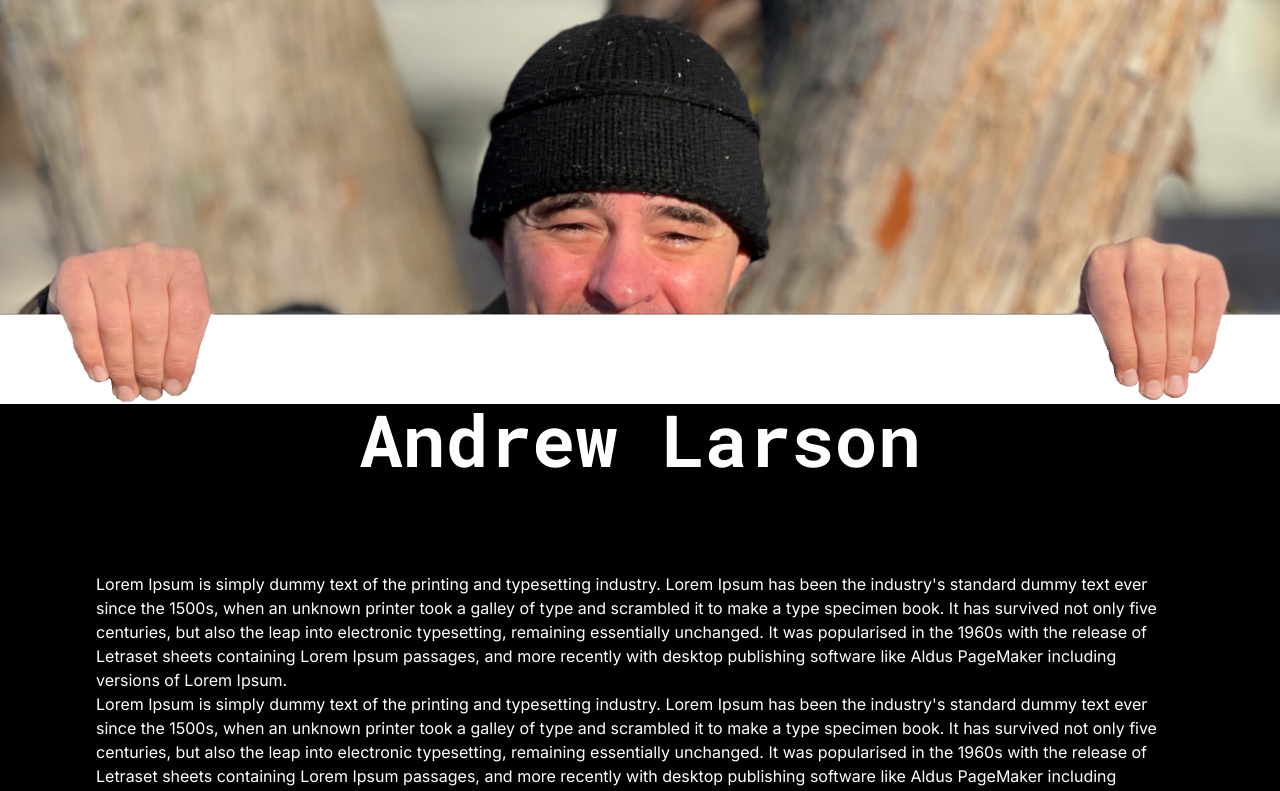
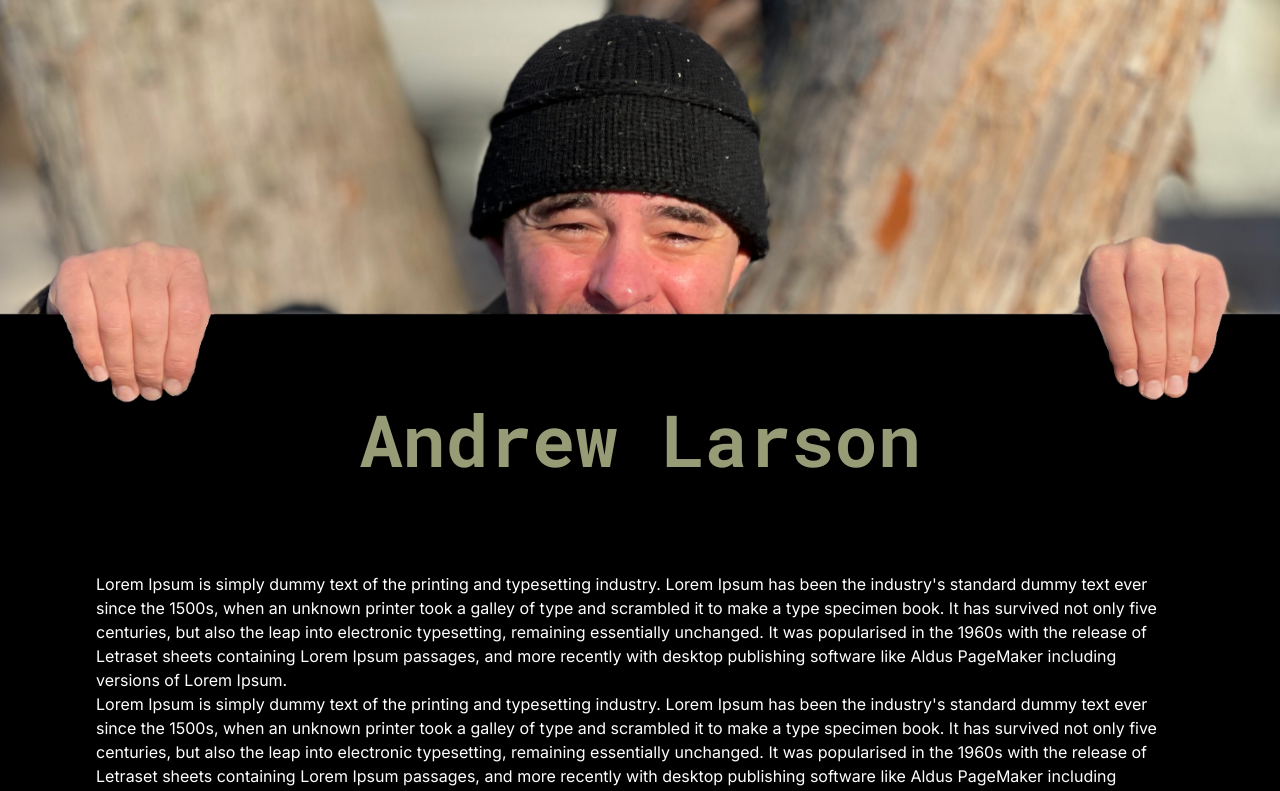
Before and after one commit to A-A-Larson/NextReact, a Next.js app in the folder nextportfolio/: page / in a window 1280 px wide. Shown: the top 791 px of the page. Built offline with nearby package versions, Linux system fonts and the light colour scheme.

Commit message:
CSS Variables and Header swap v1

```diff
--- a/nextportfolio/src/app/components/Content.jsx
+++ b/nextportfolio/src/app/components/Content.jsx
@@ -5,9 +5,9 @@ import { roboto_mono } from '../fonts'
 export default function Content() {
     return (
         <div
-        className='relative z-10 bg-white dark:bg-black'
+        className='relative z-10 bg-inherit'
         >
-            <div className=''>
+            <div className='text-headercolor-light dark:text-headercolor-dark'>
 
                 <h1
                     className='font-mono text-center text-7xl font-bold'
--- a/nextportfolio/src/app/components/FloatHands.jsx
+++ b/nextportfolio/src/app/components/FloatHands.jsx
@@ -1,22 +1,27 @@
 "use client";
-import Hands from '../img/HandsResize2.png';
+import HandsLight from '../img/HandsResizeLight.png';
+import HandsDark from '../img/HandsResizeDark.png';
 import Image from 'next/image';
 
 export default function FloatHands() {
 
     return (
 
-            <div>
             <div className='relative z-20'>
                 <Image
-                        className='relative z-2'
+                    className='hidden dark:block'
+                    src={HandsDark}
+                    alt='Floating hands'
                     width={2930}
                     height={924}
-                        src={Hands}
+                />
+                <Image
+                    className='block dark:hidden'
+                    src={HandsLight}
                     alt='Floating hands'
+                    width={2930}
+                    height={924}
                 />
-                </div>
-
             </div>
     )
 };
--- a/nextportfolio/src/app/globals.css
+++ b/nextportfolio/src/app/globals.css
@@ -3,25 +3,15 @@
 @tailwind utilities;
 
 :root {
-  --foreground-rgb: 0, 0, 0;
-  --background-start-rgb: 214, 219, 220;
-  --background-end-rgb: 255, 255, 255;
+  --background-light-rgb: rgb(255, 255, 255);
+  --background-dark-rgb: rgb(0, 0, 0);
+  --textclr-light-rgb: rgb(0, 0, 0);
+  --textclr-dark-rgb: rgb(255, 255, 255);
+  --headercolor-light-rgb: rgb(51, 59, 165);
+  --headercolor-dark-rgb: rgb(151, 155, 118);
 }
 
 @media (prefers-color-scheme: dark) {
   :root {
-    --foreground-rgb: 255, 255, 255;
-    --background-start-rgb: 0, 0, 0;
-    --background-end-rgb: 0, 0, 0;
   }
 }
-
-body {
-  color: rgb(var(--foreground-rgb));
-  background: linear-gradient(
-      to bottom,
-      transparent,
-      rgb(var(--background-end-rgb))
-    )
-    rgb(var(--background-start-rgb));
-}
--- a/nextportfolio/src/app/page.jsx
+++ b/nextportfolio/src/app/page.jsx
@@ -5,8 +5,8 @@ import FloatHands from './components/FloatHands';
 
 export default function Home() {
   return (
-    <main className="bg-white text-black flex min-h-screen flex-col items-center justify-between
-    dark:bg-black dark:text-white">
+    <main className="bg-background-light text-textclr-light flex min-h-screen flex-col items-center justify-between
+    dark:bg-background-dark dark:text-textclr-dark">
       <Header />
       <FloatHands />
       <Content />
--- a/nextportfolio/tailwind.config.js
+++ b/nextportfolio/tailwind.config.js
@@ -11,12 +11,13 @@ module.exports = {
       colors: {
         'dark': '#232A3C',
         'medium': '#293245',
+        'background-light': 'var(--background-light-rgb)',
+        'background-dark': 'var(--background-dark-rgb)',
+        'textclr-light': 'var(--textclr-light-rgb)',
+        'textclr-dark': 'var(--textclr-dark-rgb)',
+        'headercolor-light': 'var(--headercolor-light-rgb)',
+        'headercolor-dark': 'var(--headercolor-dark-rgb)',
       },
-
-    },
-  },
-  theme: {
-    extend: {
       fontFamily: {
         sans: ['var(--font-inter)'],
         mono: ['var(--font-roboto-mono)'],
```
Also changed, not shown: nextportfolio/src/app/img/HandsResizeDark.png (added), nextportfolio/src/app/img/HandsResizeLight.png (renamed from nextportfolio/src/app/img/HandsResize2.png). Lines whose indentation alone changed are shown as unchanged.
